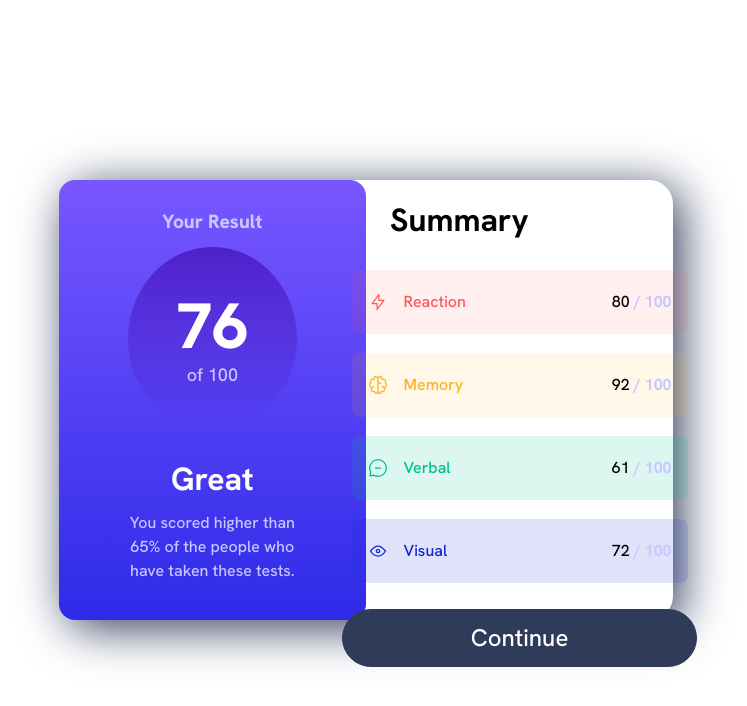
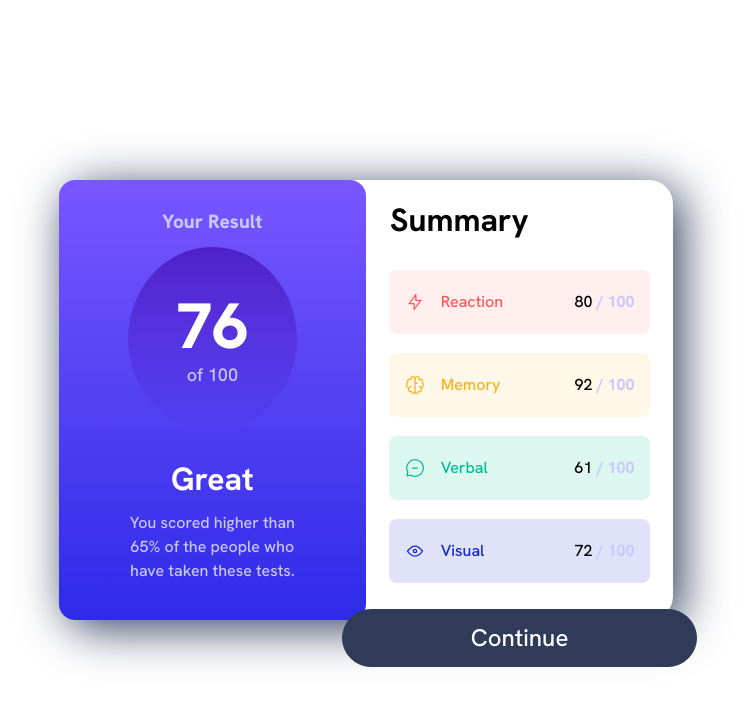
Before and after one commit to ViniCellist/Frontend-Mentor-Results-Sumary-Component, a plain HTML site: page index.html in a window 1536 px wide. Shown: the whole page, without its empty margins (402-1149 px from the left). Drawn offline with Linux system fonts and the light colour scheme.

Commit message:
screenshot

```diff
--- a/style/media.css
+++ b/style/media.css
@@ -16,6 +16,7 @@
             height: 80vh;
             box-shadow: 0.5rem 0.5rem 3rem var(--Dark-GrayBlue);
             border-radius: 1.5rem;
+
         }
 
             .container-result {
@@ -66,6 +67,7 @@
         border-radius: 1rem;
         height: 100%;
         width: 50%;
+
     }
 
         .container-result__title {
@@ -92,6 +94,7 @@
     .container-summary {
         width: 50%;
         height: 100%;
+
     }
         .container-summary__title {
             text-align: start;
@@ -99,7 +102,7 @@
         }
 
         .container-summary__content {
-            width: 20rem;
+            width: 80%;
         }
 
         .container__summary--flex {
```
Also changed, not shown: assets/images/screenshot/desktop.png (added), assets/images/screenshot/mobile.png (added), assets/images/screenshot/tablet.png (added).
